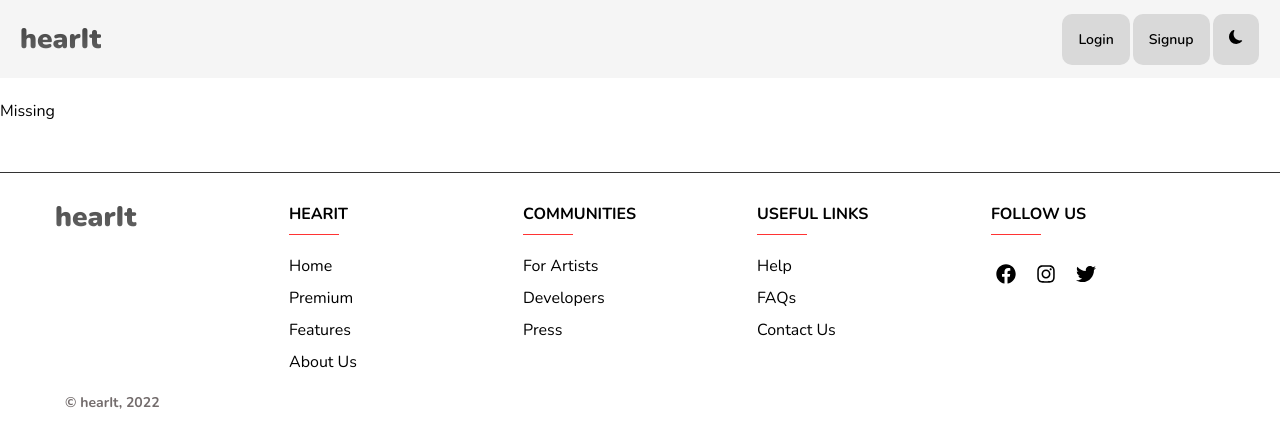
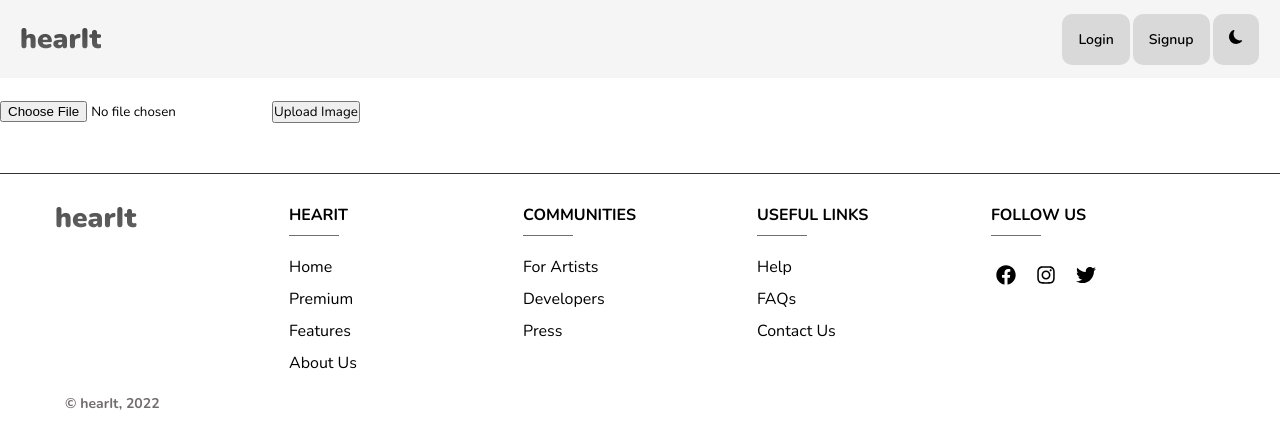
Before and after one commit to me-ayush/hearIt, a React (Create React App) app: page /upload in a window 1280 px wide. Shown: the top 448 px of the page. Built offline with nearby package versions, Linux system fonts and the light colour scheme.

Commit message:
firebase added

```diff
--- a/package.json
+++ b/package.json
@@ -7,6 +7,7 @@
     "@testing-library/react": "^13.4.0",
     "@testing-library/user-event": "^13.5.0",
     "axios": "^1.1.3",
+    "firebase": "^9.22.1",
     "react": "^18.2.0",
     "react-dom": "^18.2.0",
     "react-google-recaptcha": "^2.1.0",
@@ -15,6 +16,7 @@
     "react-router-dom": "^6.4.2",
     "react-scripts": "5.0.1",
     "react-toastify": "^9.1.0",
+    "uui": "^1.0.7",
     "web-vitals": "^2.1.4"
   },
   "scripts": {
--- /dev/null
+++ b/src/Pages/FileUpload/Upload.js
@@ -0,0 +1,41 @@
+import React from 'react'
+
+import { useState } from "react";
+import {
+    ref,
+    uploadBytes,
+    getDownloadURL,
+} from "firebase/storage";
+
+import { storage } from "../../firebase";
+import { v4 } from "uuid";
+
+export const Upload = () => {
+    const [fileUplaod, setfileUplaod] = useState(null);
+    const [fileUrls, setfileUrls] = useState([]);
+
+    // const imagesListRef = ref(storage, "images/");
+    const uploadFile = async () => {
+        if (fileUplaod == null) return;
+        const imageRef = ref(storage, `audios/${fileUplaod.name + v4()}`);
+        const snapshot = await uploadBytes(imageRef, fileUplaod);
+        const url = await getDownloadURL(snapshot.ref);
+        setfileUrls((prev) => [...prev, url]);
+
+        console.log(url);
+      };
+
+
+    return (
+        <div className="App">
+            <input
+                type="file"
+                onChange={(event) => {
+                    setfileUplaod(event.target.files[0]);
+                }}
+            />
+            <button onClick={uploadFile}> Upload Image</button>
+
+        </div>
+    );
+}
--- a/src/Router.js
+++ b/src/Router.js
@@ -7,6 +7,7 @@ import PrivateRoute from "./Utils/PrivateRoute";
 import ForgotPassword from "./Pages/AuthPages/ForgotPassword";
 import Landing from "./Pages/LandingPage/Landing";
 import AuthenticateUser from "./Pages/AuthPages/AuthenticateUser";
+import { Upload } from "./Pages/FileUpload/Upload";
 
 const Router = () => {
     return (
@@ -16,6 +17,7 @@ const Router = () => {
                 <Route path="/home" element={<Home />} />
             </Route>
             <Route path="/login" element={<Login />} />
+            <Route path="/upload" element={<Upload />} />
             <Route path="/signup" element={<Signup />} />
             <Route path="/forgot-password" element={<ForgotPassword />} />
             <Route path="/auth/verify/:token" element={<AuthenticateUser />}/>
--- /dev/null
+++ b/src/firebase.js
@@ -0,0 +1,15 @@
+import { initializeApp } from "firebase/app";
+import { getStorage } from "firebase/storage";
+
+const firebaseConfig = {
+  apiKey: "AIzaSyDcE367GxE1KQ5K-wmPTfGjA2LPacEejWE",
+  authDomain: "hearit-audio.firebaseapp.com",
+  projectId: "hearit-audio",
+  storageBucket: "hearit-audio.appspot.com",
+  messagingSenderId: "698175013534",
+  appId: "1:698175013534:web:ba0af9e7b96b0d3caa718f",
+  measurementId: "G-TM7J36V8C3"
+};
+
+const app = initializeApp(firebaseConfig);
+export const storage = getStorage(app);
```
Also changed, not shown: 1 other file (tests, documents, lock files or other folders).
